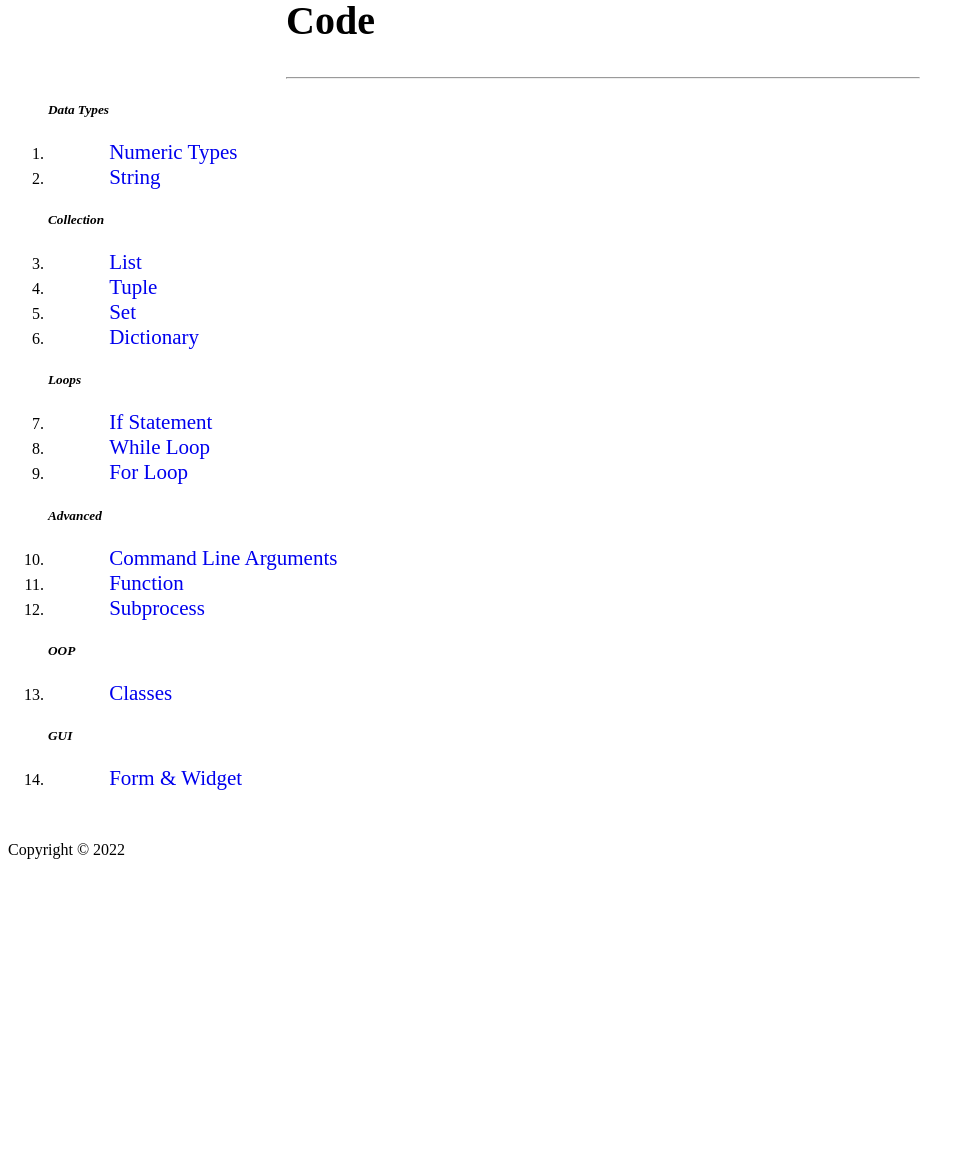
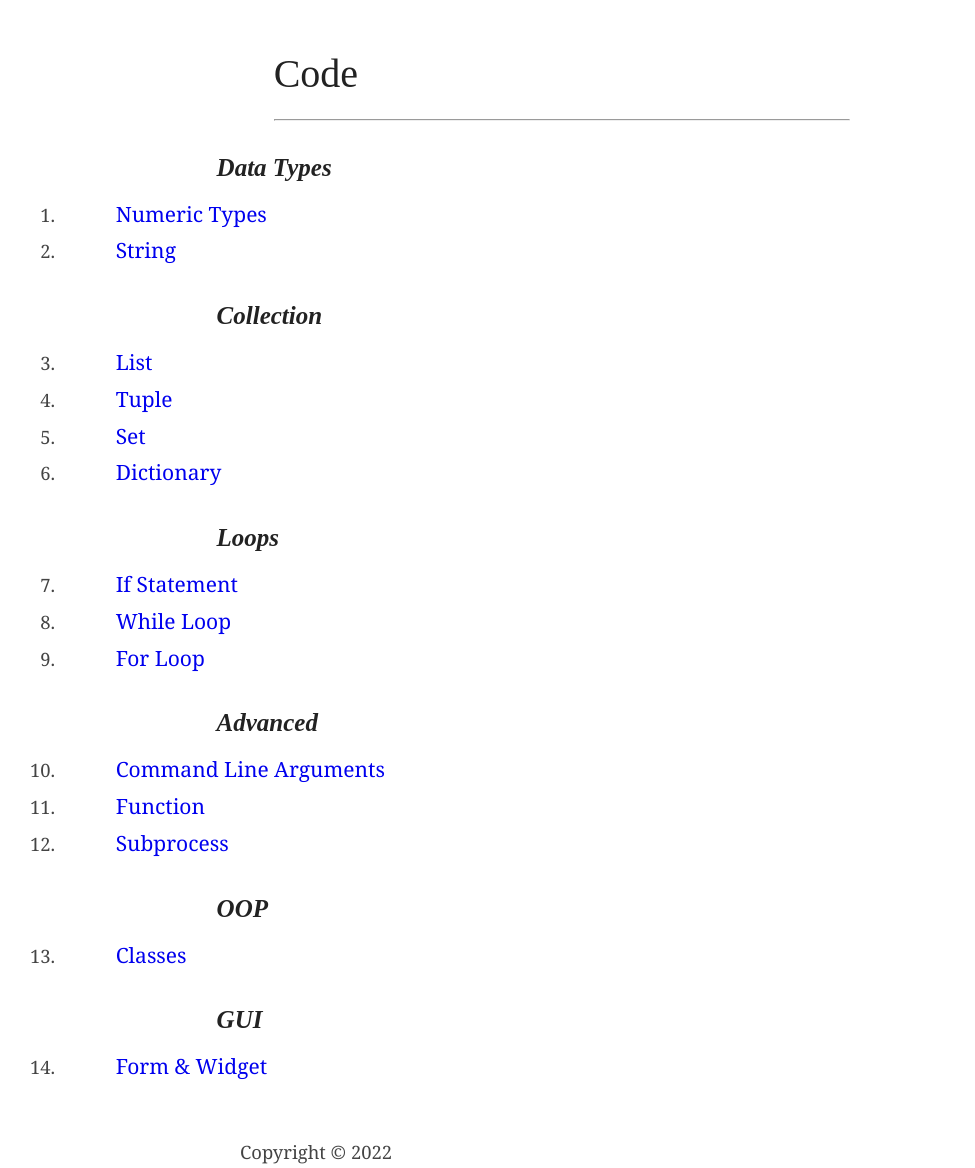
Before and after one commit to Not-Skg/-Not-Skg.github.io, a PHP site: page / in a window 1280 px wide. Shown: the part 498-1666 px from the top of the page, without its empty margins (0-975 px from the left). Before the commit the page ends 1357 px from the top, so only its background shows below. Run offline with PHP 8.4, Linux system fonts and the light colour scheme; some web fonts are replaced.

Commit message:
Update style.css

```diff
--- a/css/style.css
+++ b/css/style.css
@@ -495,3 +495,82 @@ h5, h6, dl dt {
   font-weight: 400;
   font-style: italic;
 }
+
+/*
+  ======== Variables ========
+*/
+*, *::before, *::after {
+  box-sizing: border-box !important;
+}
+*:focus, *::before:focus, *::after:focus {
+  outline: none;
+}
+
+body {
+  font-family: "merriweather-regular", Georgia,  sans-serif;
+  font-size: 1.15rem;
+  line-height: 1.75;
+  color: #444;
+  margin: 0px 20px 0px 20px;
+}
+
+h1,
+h2,
+h3,
+h4,
+h5,
+h6 {
+  color: #222;
+  margin: 1em auto 0.25em auto;
+  max-width: 50rem;
+  font-weight: normal;
+  text-align: center;
+}
+
+h1 {
+  font-size: 4.0625rem;
+}
+
+h2 {
+  font-size: 2rem;
+}
+
+h3 {
+  font-size: 3rem;
+}
+
+h4 {
+  font-size: 2rem;
+}
+
+h5 {
+  font-size: 1.5625rem;
+}
+
+h6 {
+  font-size: 1.25rem;
+}
+
+p {
+  max-width: 50rem;
+  margin: 0 auto;
+  text-align: left;
+  -webkit-hyphens: auto;
+  -moz-hyphens: auto;
+  -ms-hyphens: auto;
+  -o-hyphens: auto;
+  hyphens: auto;
+}
+
+p + p {
+  margin-top: 1.5em;
+}
+
+.container{
+  width: 93%;
+}
+
+[role="group"] {
+  max-width: 50rem;
+  margin: 1em auto;
+}
```
